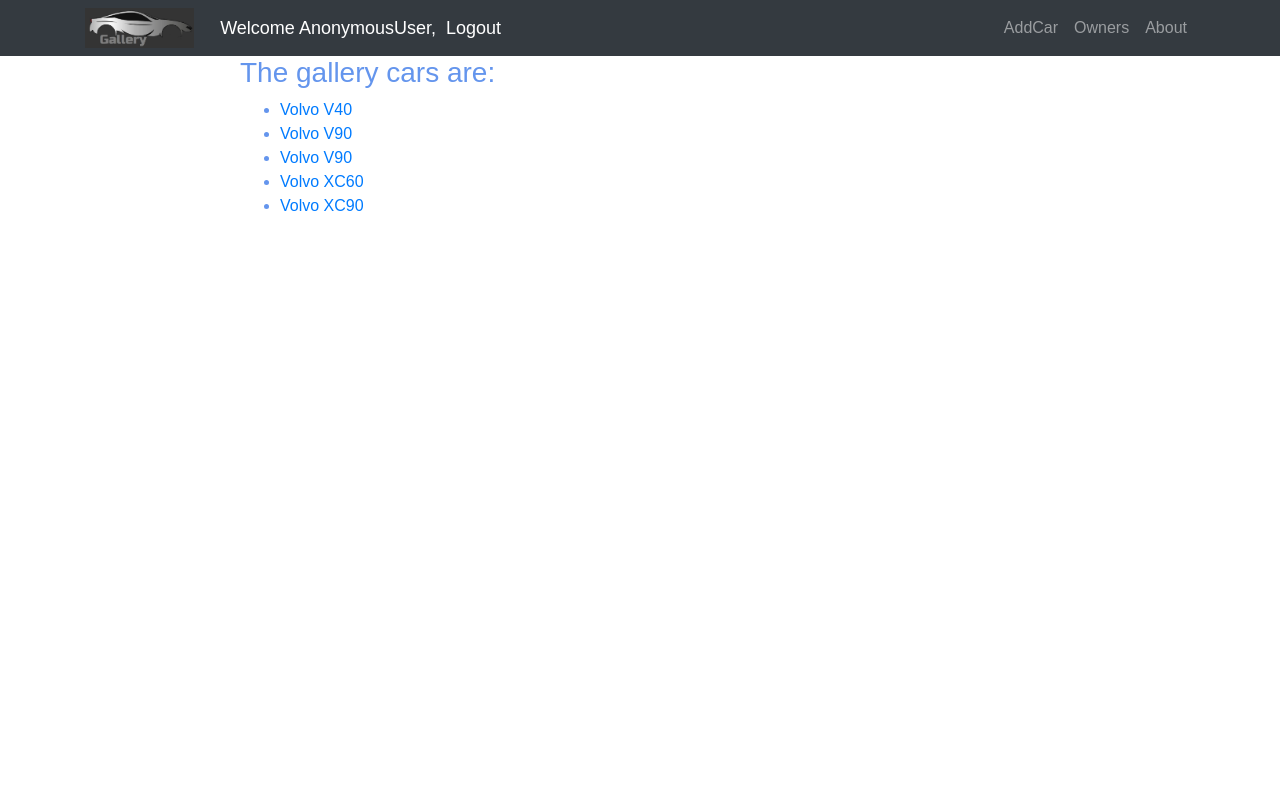
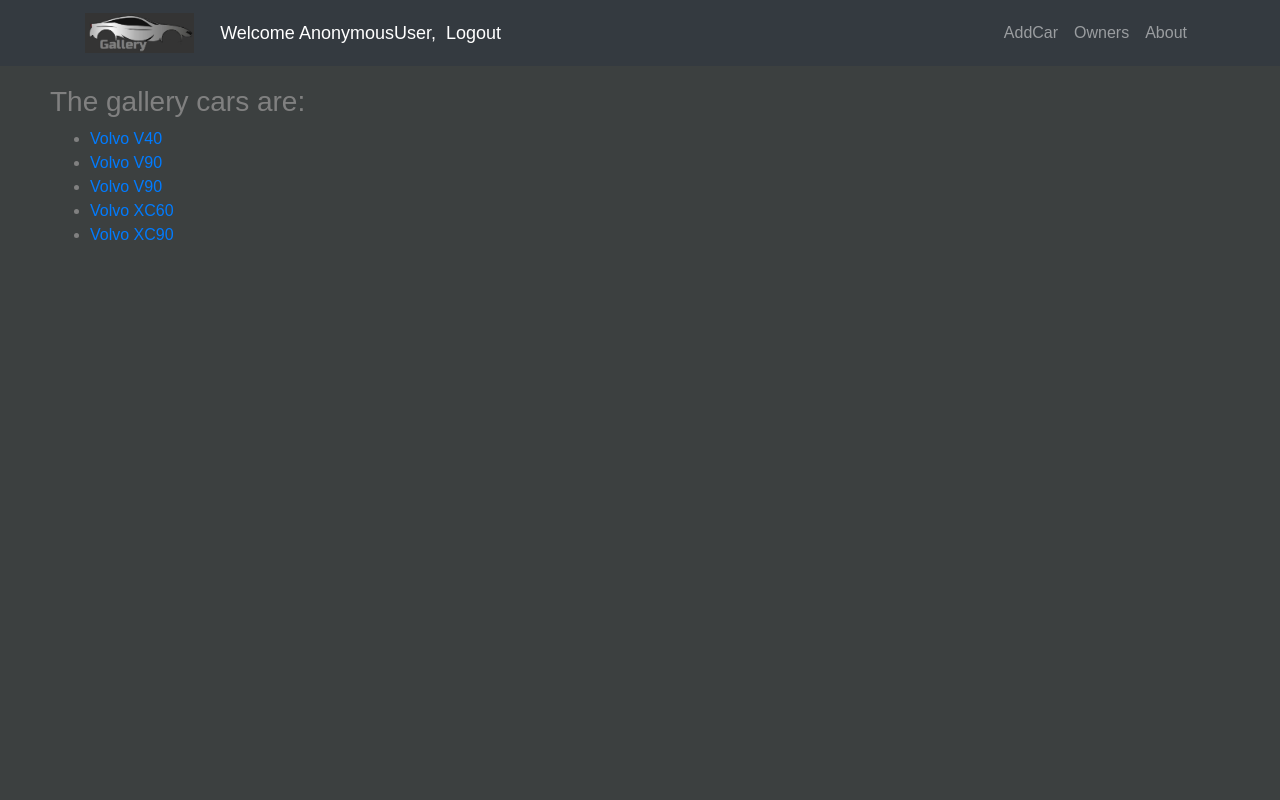
Before and after one commit to AmmarSahyoun/Cars_Gallery, a Django app: page / in a window 1280 px wide. Run offline with Django 3.2, Linux system fonts and the light colour scheme; data comes from the database, SQL or seed files in the repository; some libraries are stand-ins or nearby versions.

Commit message:
Add FE to welcome page

```diff
--- a/car/website/static/website/style.css
+++ b/car/website/static/website/style.css
@@ -1,38 +1,25 @@
 body {
     font-family:sans-serif;
-    color: cornflowerblue;
+    color: gray;
+    margin-top: 35px;
+}
+
+.body{
+
+    margin:0 auto;
+    background: #3C4040 !important;
+    padding: 50px;
+}
+html {
+    margin: 0;
+    padding: 0;
+    height: 100%;
+    background: #3C4040 !important;
+		}
+
+.hello{
+    font-size : 18px;
+    color: #fff;
+    margin-left: 10px
 
 }
-
-body {
-  padding-top: 56px;
-}
-
-.navbar-brand {
-    padding-top: 0rem;
-    padding-bottom: 0rem;
-}
-
-.card-img-top {
-  object-fit: cover;
-}
-
-a:hover {
-  text-decoration: none;
-}
-
-textarea {
-  resize: none;
-}
-
-.delete-form {
-  display: inline;
-}
-
-.comment-error{
-  color: red;
-}
-
-#content:invalid {
-  box-shadow:none;
-}
--- a/car/website/templates/website/index.html
+++ b/car/website/templates/website/index.html
@@ -1,11 +1,11 @@
 {% extends "base.html" %}
 
-{% block title %}Welcome{% endblock %}
+{% block title %}Index{% endblock %}
 {% block content %}
 
 
-<div style="width:800px; margin:0 auto;">
-    <h3>The gallery cars are:</h3>
+<div class="body">
+    <h3 style="color: gray;">The gallery cars are:</h3>
     <ul>
         {% for car in cars_ob %}
         <li>
```
Also changed, not shown: car/cars/templates/cars/register.html (renamed from car/cars/templates/cars/registration.html).
